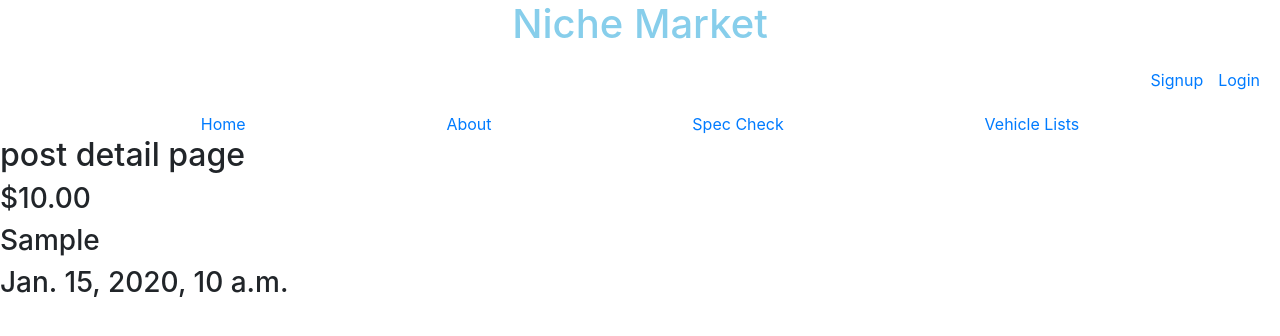
After one commit to marzo20/project4, a Django app: page /posts/1/ in a window 1280 px wide. The commit adds this page. Shown: the top 336 px of the page. Run offline with Django 4.2, Linux system fonts and the light colour scheme; tables that the repository leaves empty hold one stand-in row (values such as "Sample post"); some libraries are stand-ins or nearby versions.

Commit message:
post detail page made

```diff
--- a/main_app/models.py
+++ b/main_app/models.py
@@ -17,6 +17,8 @@ class Vehicle(models.Model):
         return self.vin
 
 class Post(models.Model):
+    title = models.CharField
+    comment = models.CharField
     vehicle_image = models.ImageField(null=True, blank=True, upload_to="images/")
     date = models.DateTimeField(auto_now=True)
     price= models.DecimalField(max_digits=10, decimal_places=2)
--- /dev/null
+++ b/main_app/templates/post_detail.html
@@ -0,0 +1,7 @@
+{% extends 'base.html' %}
+{% block content%}
+<h2>post detail page</h2>
+<h3>${{ post.price }}</h3>
+<h3>{{ post.vehicle }}</h3>
+<h3>{{ post.date }}</h3>
+{% endblock %}
--- a/main_app/urls.py
+++ b/main_app/urls.py
@@ -8,6 +8,7 @@ urlpatterns = [
     path('logout/', views.logout_request, name='logout'),
     path('posts/', views.posts, name='posts'),
     path('posts/add/', views.post_create, name='post_add'),
+    path('posts/<int:pk>/', views.post_detail, name='post_detail'),
     path('posts/<int:pk>/edit', views.vehicle_edit, name='vehicle_edit'),
     path('posts/<int:pk>/delete', views.vehicle_delete, name='vehicle_delete'),
     path('register/', views.register_request, name="register"),
--- a/main_app/views.py
+++ b/main_app/views.py
@@ -106,15 +106,24 @@ def post_create(request):
     context = {'form': form, 'header': 'Add vehicle information'}
     return render(request, 'post_form.html', context)
 
+def post_detail(request, pk):
+    post = Post.objects.get(pk=pk)
+    # vehicle = Vehicle.objects.get(pk=post.vehicle)
+    context = {
+        'post': post,
+        # 'vehicle': vehicle
+    }
+    return render(request, 'post_detail.html', context)
+
 def vehicle_edit(request, pk):
     post = Post.objects.get(pk=pk)
     if request.method == 'POST':
-        form = PostForm(request.POST, request.FILES, instance=post)
+        form = PostForm(request.user, request.POST, request.FILES, instance=post)
         if form.is_valid():
             post = form.save()
             return redirect('posts')
     else:
-        form = PostForm(instance=post)
+        form = PostForm(instance=post, user=request.user)
     return render(request, 'post_form.html',{'form': form})
 
 def vehicle_delete(request, pk):
```
Also changed, not shown: main_app/templates/vehicle_list.html (+8 -9 lines).
